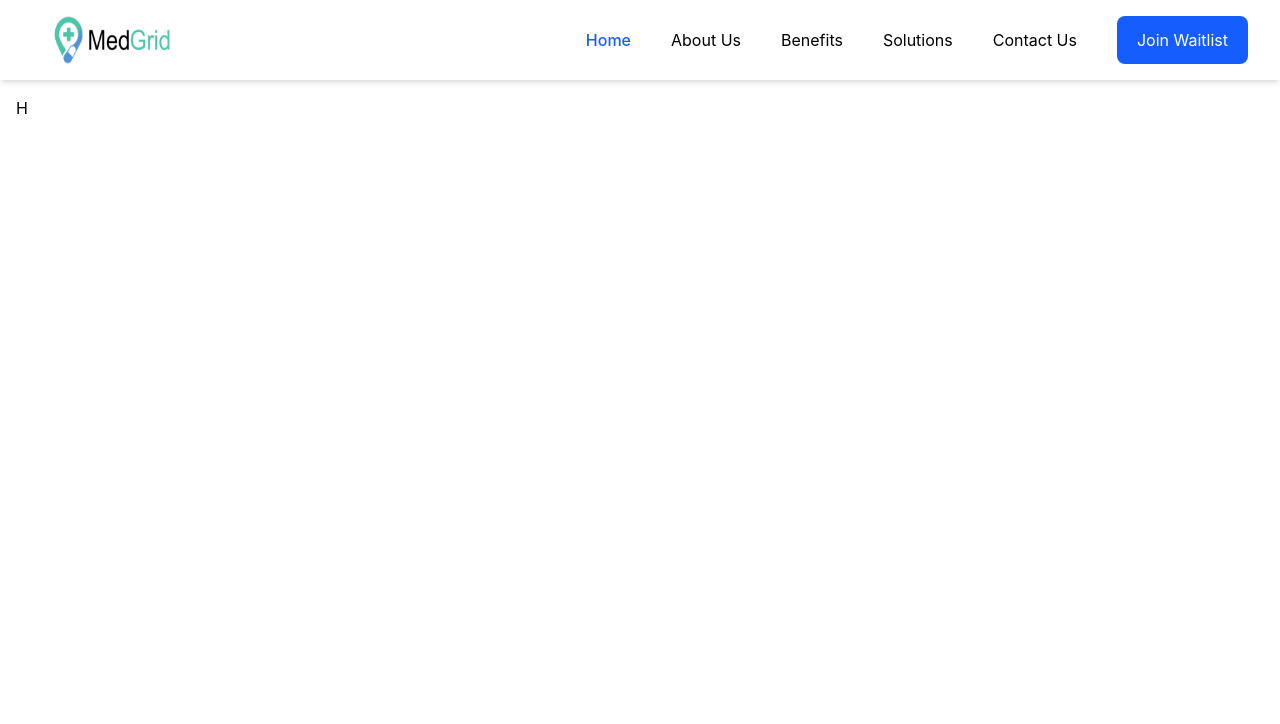
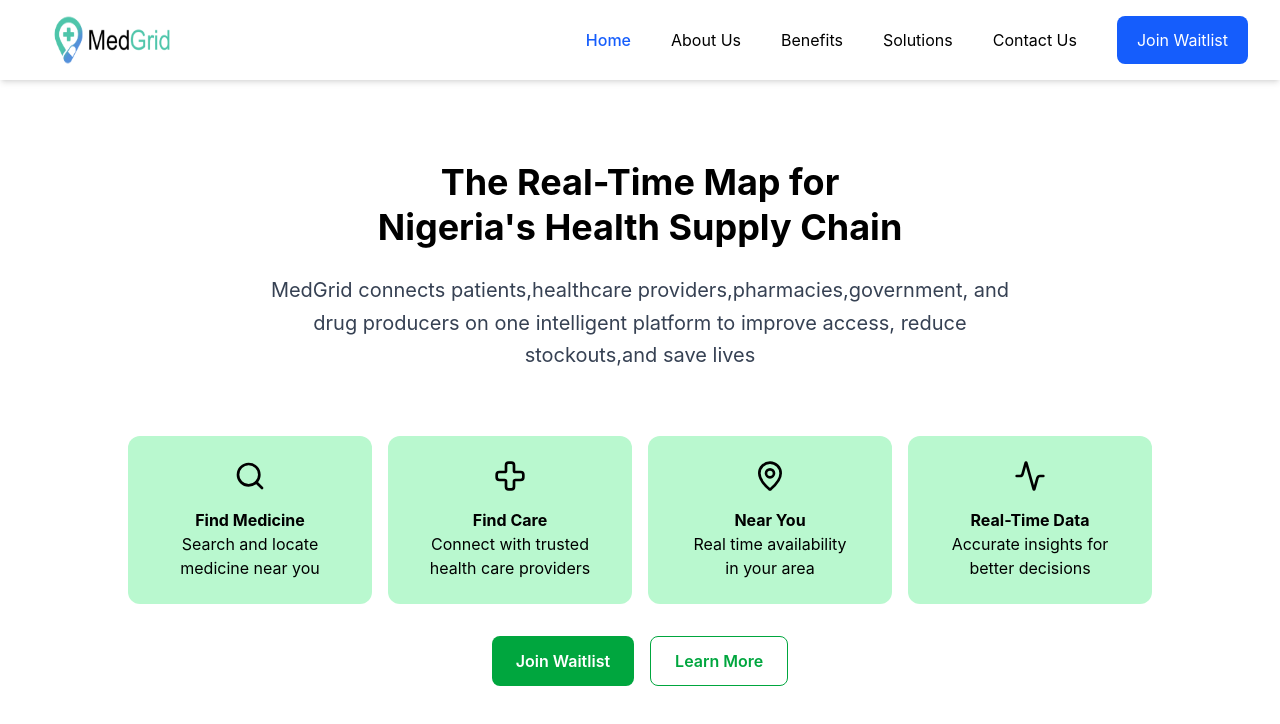
Before and after one commit to Okolohope/Medgrid, a React (Vite) app in the folder Medgrid/: page / in a window 1280 px wide. Shown: the top 724 px of the page. Built offline with nearby package versions, Linux system fonts and the light colour scheme.

Commit message:
Updated Solutions page

```diff
--- a/Medgrid/src/pages/Home.jsx
+++ b/Medgrid/src/pages/Home.jsx
@@ -1,6 +1,80 @@
-function Home(){
-  return(
-    <h1>H</h1>
-  )
+import { Search } from "lucide-react";
+import { Cross } from "lucide-react";
+import { MapPin } from "lucide-react";
+import { Activity } from "lucide-react";
+
+import medgridLogo from "../assets/Medgrid1.png";
+
+function Home() {
+  return (
+    <>
+      <section className="text-center max-w-5xl mx-auto py-16 px-4">
+        <h1 className="text-4xl md:text5xl font-bold leading-tight max-w-4xl mx-auto">
+          The Real-Time Map for<br></br>
+          Nigeria's Health Supply Chain
+        </h1>
+
+        <p className="text-lg md:text-xl leading-relaxed max-w-3xl mx-auto mt-6 text-gray-700">
+          MedGrid connects patients,healthcare providers,pharmacies,government,
+          and drug producers on one intelligent platform to improve access,
+          reduce stockouts,and save lives
+        </p>
+      </section>
+
+      <section className="text-center grid grid-cols-4 gap-4 max-w-5xl mx-auto">
+        <div className="bg-green-200 p-6 rounded-xl">
+          <Search className="w-8 h-8 mb-4 mx-auto" />
+          <h1 className="font-bold">Find Medicine</h1>
+          <p>
+            Search and locate<br></br>
+            medicine near you
+          </p>
+        </div>
+
+        <div className="bg-green-200 p-6 rounded-xl">
+          <Cross className="w-8 h-8 mb-4 mx-auto" />
+          <h1 className="font-bold">Find Care</h1>
+          <p>
+            Connect with trusted<br></br>
+            health care providers
+          </p>
+        </div>
+
+        <div className="bg-green-200 p-6 rounded-xl">
+          <MapPin className="w-8 h-8 mb-4 mx-auto" />
+          <h1 className="font-bold">Near You</h1>
+          <p>
+            Real time availability<br></br>
+            in your area
+          </p>
+        </div>
+
+        <div className="bg-green-200 p-6 rounded-xl">
+          <Activity className="w-8 h-8 mb-4 mx-auto" />
+          <h1 className="font-bold">Real-Time Data</h1>
+          <p>
+            Accurate insights for<br></br>
+            better decisions
+          </p>
+        </div>
+      </section>
+
+      <section>
+        <div className="flex justify-center gap-4 mt-8">
+          <button className="bg-green-600 hover:bg-green-700 text-white px-6 py-3 rounded-lg font-semibold">
+            Join Waitlist
+          </button>
+
+          <button className="border border-green-600 text-green-600 hover:bg-green-50 px-6 py-3 rounded-lg font-semibold">
+            Learn More
+          </button>
+        </div>
+      </section>
+
+
+
+    </>
+  );
 }
+
 export default Home;
```
